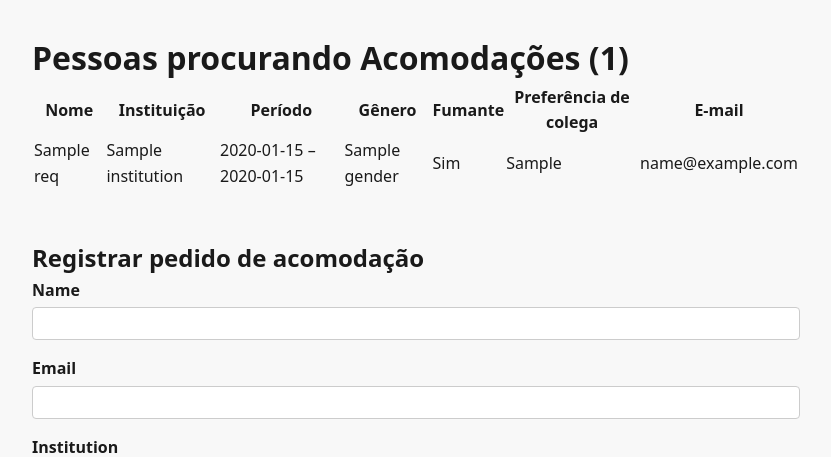
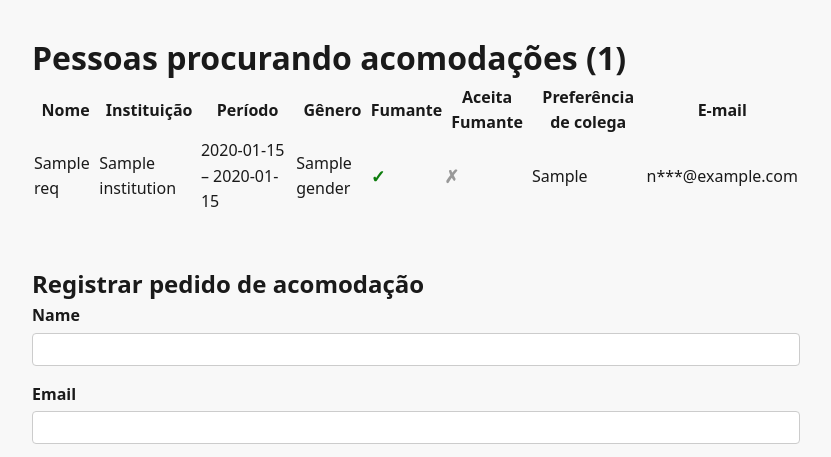
Before and after one commit to gustavopinto/icse-accommodation, a Flask app: template app/templates/main/acomodacoes.html in a window 1280 px wide. Shown: the part 59-516 px from the top of the page, without its empty margins (224-1055 px from the left). Run offline with Flask 3, Linux system fonts and the light colour scheme; the template is opened without the code that fills it: most values are stand-ins (such as "Sample title", 1, 10 or a date in 2020); form fields are guessed from the names that the template uses.

Commit message:
Update accommodation template with gender and smoker icons, add accepts smoker column, and mask email addresses for privacy. Enhance CSS styles for new icons.

```diff
--- a/app/static/css/main.css
+++ b/app/static/css/main.css
@@ -61,4 +61,19 @@ form input[type="submit"]:hover { background: #0052a3; }
   margin-top: 3rem;
 }
 
+.icon-gender {
+  font-size: 1.25em;
+  line-height: 1;
+}
+.icon-yes {
+  color: #0d7d0d;
+  font-weight: bold;
+  font-size: 1.1em;
+}
+.icon-no {
+  color: #999;
+  font-weight: bold;
+  font-size: 1.1em;
+}
+
 .error { color: #dc3545; font-size: 0.875rem; }
--- a/app/templates/main/acomodacoes.html
+++ b/app/templates/main/acomodacoes.html
@@ -3,7 +3,7 @@
 {% block title %}Acomodações{% endblock %}
 
 {% block content %}
-<h1>Pessoas procurando Acomodações (<strong>{{ requests|length }})</strong></h1>
+<h1>Pessoas procurando acomodações (<strong>{{ requests|length }})</strong></h1>
 
 {% if requests %}
 <table>
@@ -14,6 +14,7 @@
       <th>Período</th>
       <th>Gênero</th>
       <th>Fumante</th>
+      <th>Aceita Fumante</th>
       <th>Preferência de colega</th>
       <th>E-mail</th>
     </tr>
@@ -24,10 +25,28 @@
       <td>{{ req.name }}</td>
       <td>{{ req.institution }}</td>
       <td>{{ req.check_in.strftime('%d/%m/%Y') }} – {{ req.check_out.strftime('%d/%m/%Y') }}</td>
-      <td>{{ req.gender|capitalize }}</td>
-      <td>{{ 'Sim' if req.smoker else 'Não' }}</td>
+      <td>
+        {% if req.gender == 'masculino' %}<span class="icon-gender" title="Masculino">♂</span>
+        {% elif req.gender == 'feminino' %}<span class="icon-gender" title="Feminino">♀</span>
+        {% else %}{{ req.gender|capitalize }}{% endif %}
+      </td>
+      <td>
+        {% if req.smoker %}<span class="icon-yes" title="Sim">✓</span>
+        {% else %}<span class="icon-no" title="Não">✗</span>{% endif %}
+      </td>
+      <td>
+        {% if req.accepts_smoker %}<span class="icon-yes" title="Sim">✓</span>
+        {% else %}<span class="icon-no" title="Não">✗</span>{% endif %}
+      </td>
       <td>{{ req.roommate_gender_pref|capitalize }}</td>
-      <td>{{ req.email }}</td>
+      <td>
+        {% set email_parts = req.email.split('@', 1) %}
+        {% if email_parts|length == 2 %}
+          {{ email_parts[0][0] }}***@{{ email_parts[1] }}
+        {% else %}
+          ***
+        {% endif %}
+      </td>
     </tr>
     {% endfor %}
   </tbody>
```
